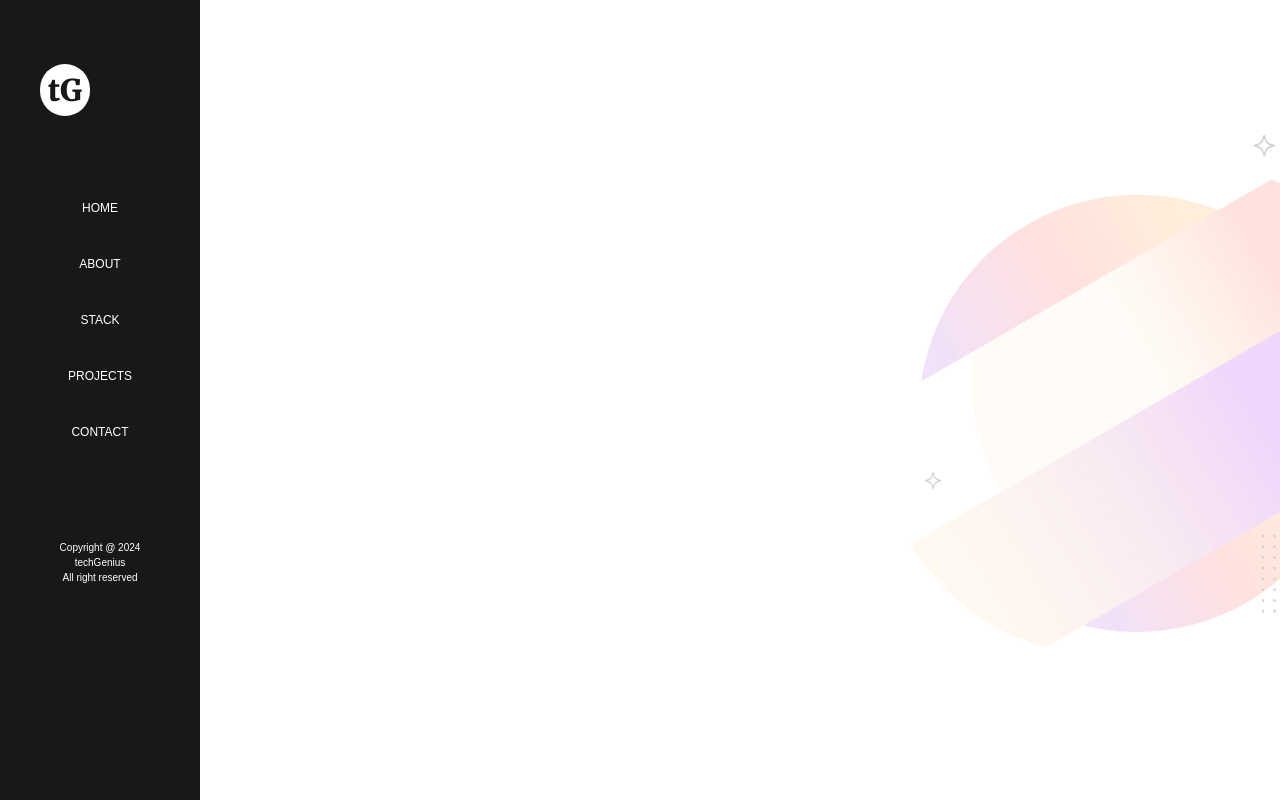
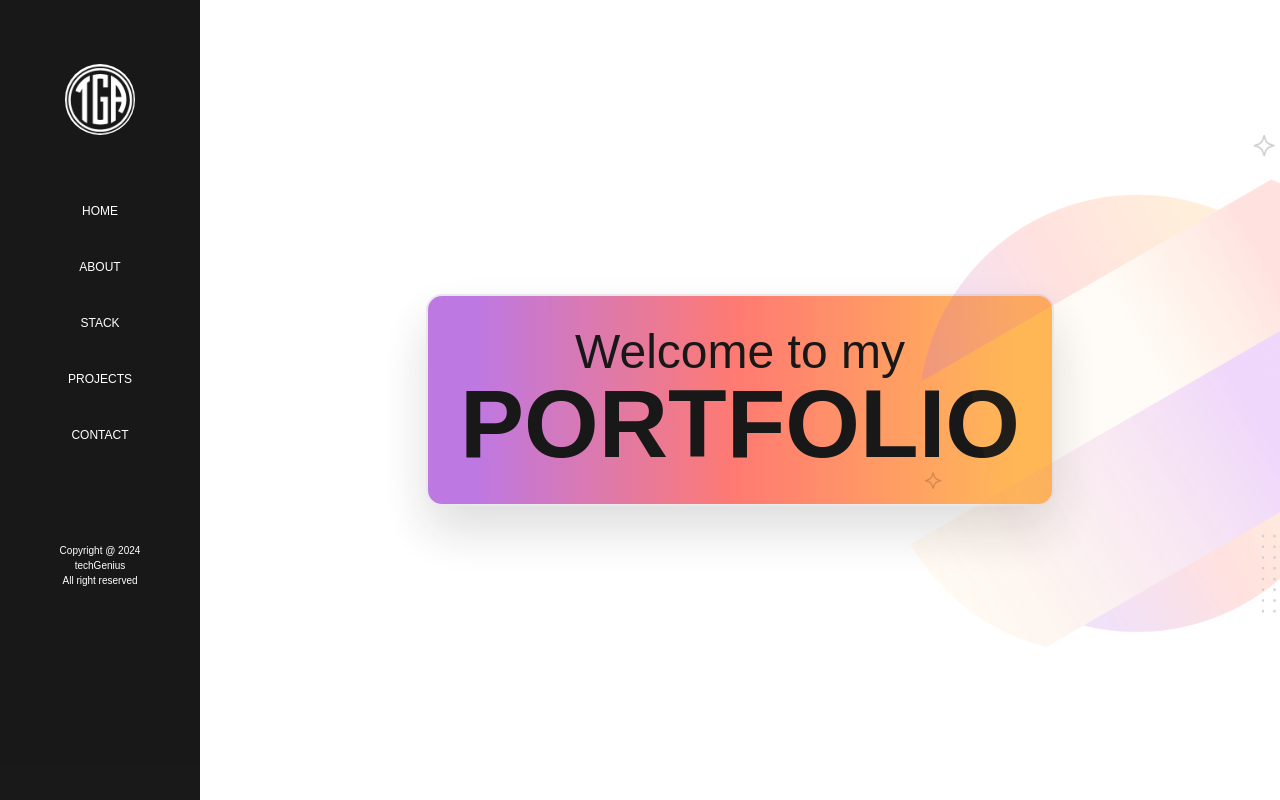
Before and after one commit to dr-muzik/my-portfolio, a Next.js app: page / in a window 1280 px wide. Built offline with nearby package versions, Linux system fonts and the light colour scheme.

Commit message:
feat: improve the desktop view abit by adding a default UI if active state is empty

```diff
--- a/app/desktop/DesktopScreen.tsx
+++ b/app/desktop/DesktopScreen.tsx
@@ -22,10 +22,17 @@ const DesktopScreen: React.FC<IState> = ({ isSidebarOpen, active, toggleSidebar,
 							isSidebarOpen ? 'translate-x-0' : '-translate-x-full'
 						} sm:translate-x-0 sm:sticky`}
 			>
-				<div className="px-10">
-					<div className="merriweather-black rounded-full mb-4 bg-white w-max p-2 flex h-max">
+				<div className="flex justify-center">
+					{/* <div className="merriweather-black rounded-full mb-4 bg-white w-max p-2 flex h-max">
 						<p className="text-3xl text-black">tG</p>
-					</div>
+					</div> */}
+					<Image
+						src="/images/LOGO.png"
+						alt="background"
+						width={70}
+						height={300}
+						className="rounded-[35px]"
+					/>
 				</div>
 				<nav className="">
 					<ul className="flex flex-col gap-8 text-xs items-center w-full">
@@ -99,7 +106,9 @@ const DesktopScreen: React.FC<IState> = ({ isSidebarOpen, active, toggleSidebar,
 
 			{/* Main Content */}
 			<section
-				className="relative overflow-auto align-middle py-20 lg:py-0 flex-1 lg:p-8 pt-10 bg-white"
+				className={`relative overflow-auto align-middle py-20 lg:py-0 flex-1 lg:p-8 pt-10 bg-white ${
+					active === '' && 'flex justify-center items-center'
+				}`}
 				style={{
 					backgroundColor: '#fff',
 					color: 'black',
@@ -131,6 +140,11 @@ const DesktopScreen: React.FC<IState> = ({ isSidebarOpen, active, toggleSidebar,
 				{active === 'stack' && <Skills />}
 				{active === 'projects' && <Projects />}
 				{active === 'contact' && <Contact />}
+				{active === '' && (
+					<div className="border-2 bg-custom-gradient opacity-90 drop-shadow-2xl text-center p-8 rounded-2xl text-5xl">
+						Welcome to my <br /> <span className="font-bold text-8xl">PORTFOLIO</span>
+					</div>
+				)}
 			</section>
 		</div>
 	);
```
